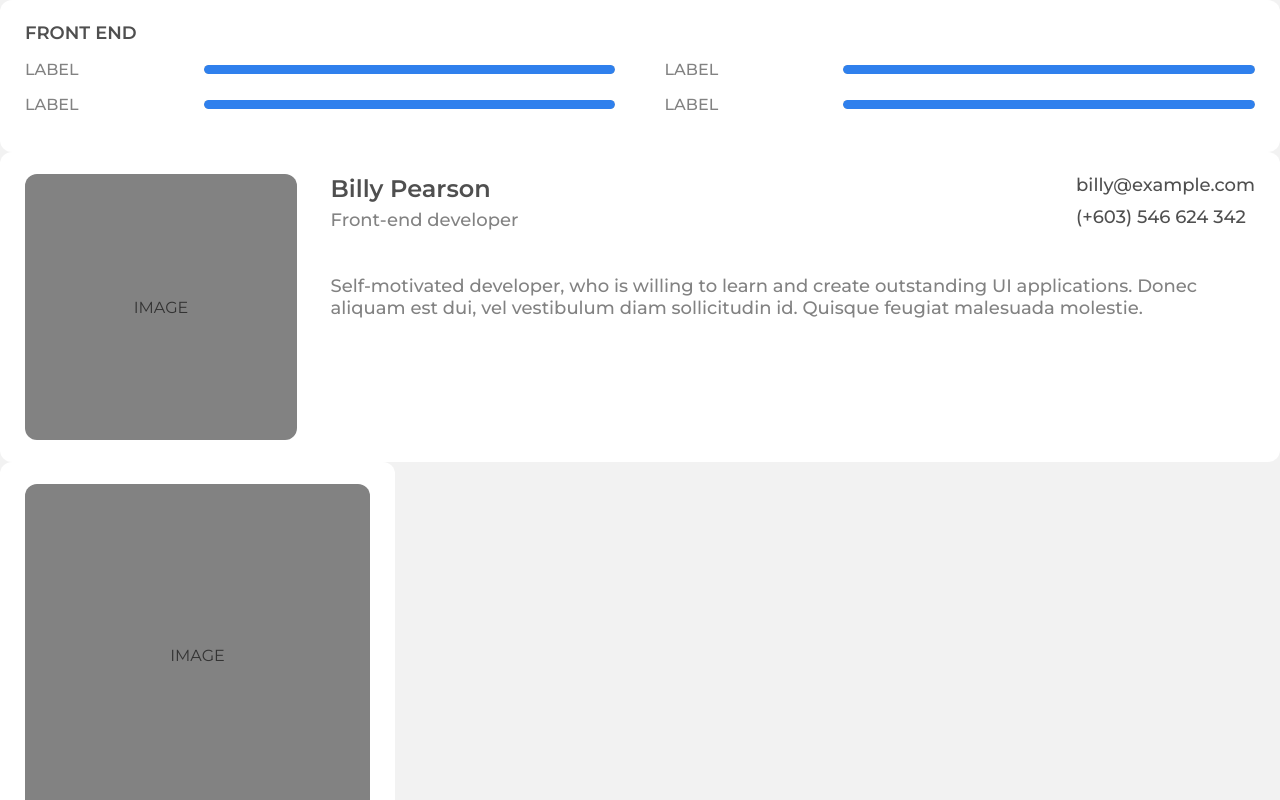
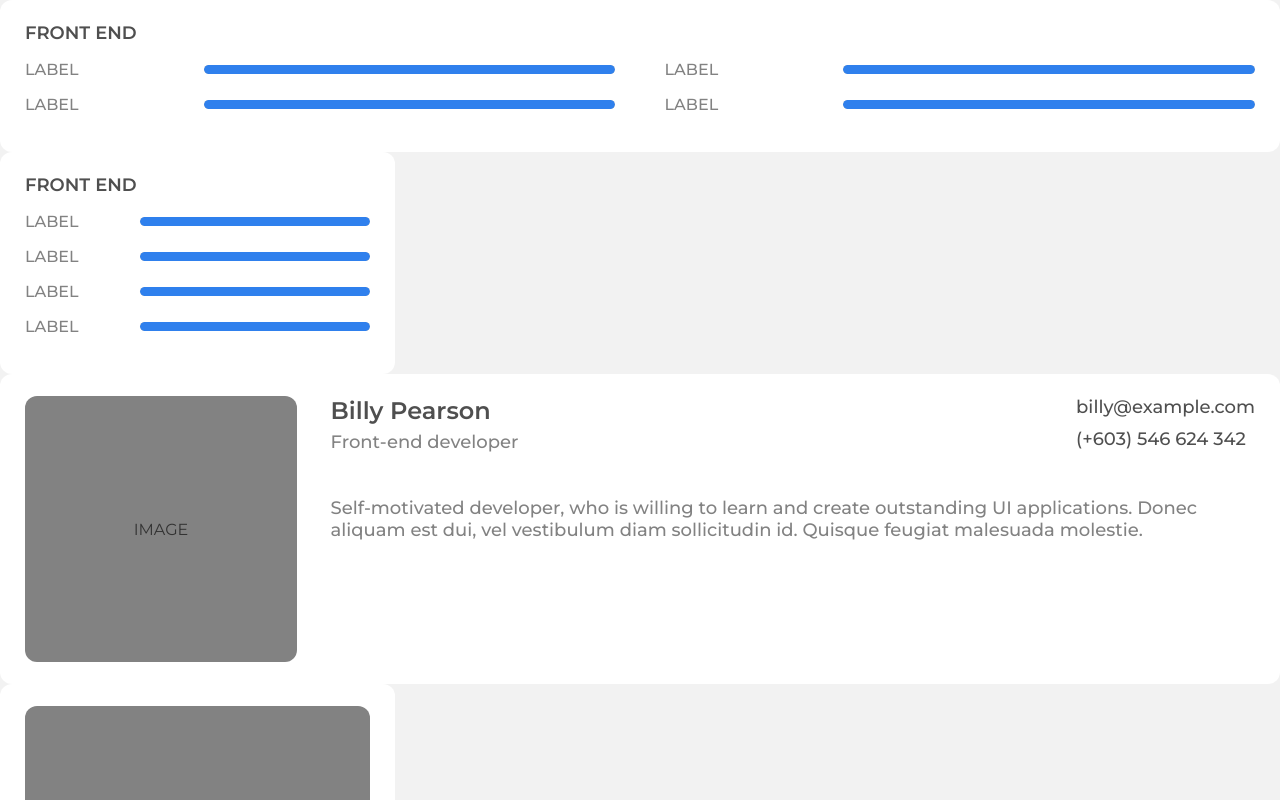
Before and after one commit to luisangelsalcedo/devc_portafolio, a React (Vite) app: page / in a window 1280 px wide. Shown: the top 800 px of the page. Built offline with nearby package versions, Linux system fonts and the light colour scheme.

Commit message:
Skills: Add vertical version

```diff
--- a/src/App/App.jsx
+++ b/src/App/App.jsx
@@ -6,6 +6,7 @@ export function App() {
   return (
     <>
       <Skills />
+      <Skills direction={DIRECTION_COLUMN} />
       <PersonalDetails data={person} />
       <PersonalDetails data={person} direction={DIRECTION_COLUMN} />
     </>
--- a/src/components/skills/Skills.scss
+++ b/src/components/skills/Skills.scss
@@ -48,4 +48,26 @@
             }
         }
     }
+
+    .panel--column{
+        width: 395px;
+
+        .skills__list{
+            display: flex;
+            flex-direction: column;
+
+            &-item{
+               padding-left: 0;
+               padding-right: 0;
+               width: auto;
+
+               &-label{
+                    flex: 1;
+                }
+                &-range{
+                    flex: 2;
+                }
+            }
+        }
+    }
 }
```
